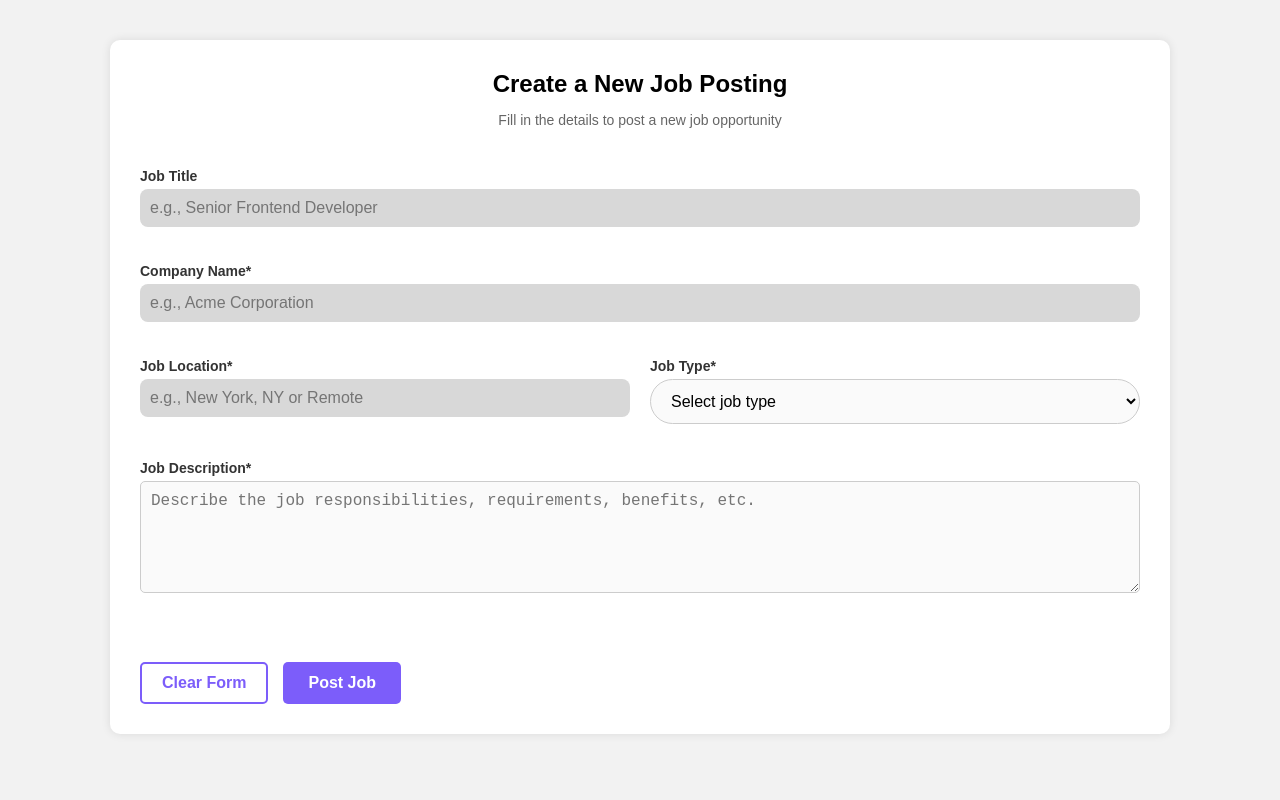
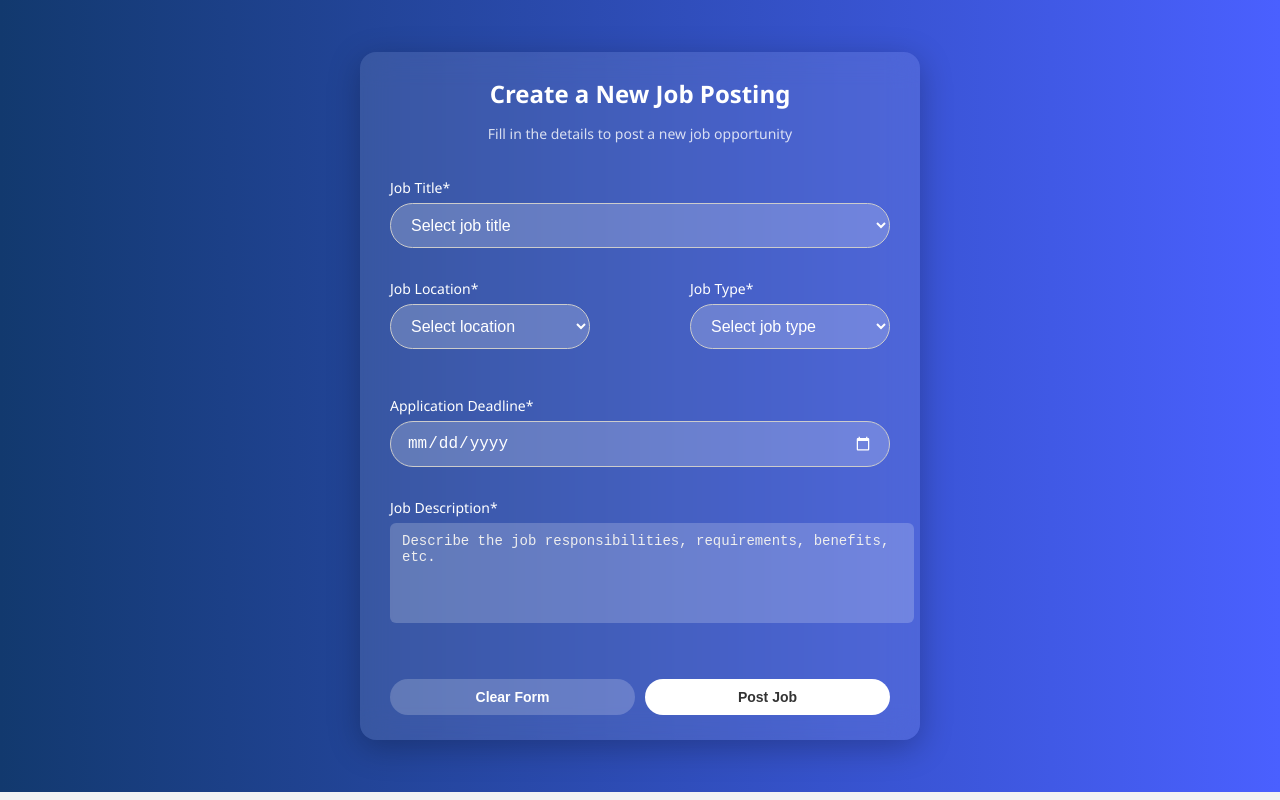
Before and after one commit to kaveenskn/InternQuest-web-Group2, a React (Vite) app: page /post in a window 1280 px wide. Built offline with nearby package versions, Linux system fonts and the light colour scheme.

Commit message:
Altered Jobpost form

```diff
--- a/src/App.css
+++ b/src/App.css
@@ -7,9 +7,14 @@ body, html, #root {
   height: auto;
   min-height: 100vh;
   overflow-x: hidden; /* Prevent horizontal scrolling */
+  height: 100%;
+  width: 100%;
+  margin: 0;
+  font-family: sans-serif;
+  background-color: #f2f2f2;
 }
 
-/* Make the entire page scrollable */
+
 body {
   overflow-y: auto; /* Allows vertical scrolling */
   background-color: #f5f5f5;
--- a/src/component/Jobpostform.jsx
+++ b/src/component/Jobpostform.jsx
@@ -10,13 +10,32 @@ const jobTypes = [
   'Remote',
 ];
 
+const joblocation = [
+  'Colombo',
+  'Bandarawela',
+  'Kandy',
+  'Jaffna',
+  'Galle'
+];
+
+const jobTitles = [
+  'Software Engineer',
+  'Frontend Developer',
+  'Backend Developer',
+  'UI/UX Designer',
+  'Project Manager',
+  'Data Analyst',
+  'QA Tester',
+  'DevOps Engineer'
+];
+
 function Jobpostform() {
   const [formData, setFormData] = useState({
     title: '',
-    company: '',
     location: '',
     jobType: '',
     description: '',
+    deadline: '',
   });
 
   const handleChange = (e) => {
@@ -31,10 +50,10 @@ function Jobpostform() {
   const handleClear = () => {
     setFormData({
       title: '',
-      company: '',
       location: '',
       jobType: '',
       description: '',
+      deadline: '',
     });
   };
 
@@ -46,43 +65,36 @@ function Jobpostform() {
 
         <form onSubmit={handleSubmit}>
           <label className="input-label">
-            Job Title
-            <input
-              type="text"
+            Job Title*
+            <select
               name="title"
-              placeholder="e.g., Senior Frontend Developer"
               value={formData.title}
               onChange={handleChange}
               required
               className="input-field"
-            />
-          </label>
-
-          <label className="input-label">
-            Company Name*
-            <input
-              type="text"
-              name="company"
-              placeholder="e.g., Acme Corporation"
-              value={formData.company}
-              onChange={handleChange}
-              required
-              className="input-field"
-            />
+            >
+              <option value="" disabled>Select job title</option>
+              {jobTitles.map((job) => (
+                <option key={job} value={job}>{job}</option>
+              ))}
+            </select>
           </label>
 
           <div className="row">
             <label className="input-label half-width">
               Job Location*
-              <input
-                type="text"
+              <select
                 name="location"
-                placeholder="e.g., New York, NY or Remote"
                 value={formData.location}
                 onChange={handleChange}
                 required
                 className="input-field"
-              />
+              >
+                <option value="" disabled>Select location</option>
+                {joblocation.map((loc) => (
+                  <option key={loc} value={loc}>{loc}</option>
+                ))}
+              </select>
             </label>
 
             <label className="input-label half-width">
@@ -94,17 +106,25 @@ function Jobpostform() {
                 required
                 className="input-field"
               >
-                <option value="" disabled>
-                  Select job type
-                </option>
+                <option value="" disabled>Select job type</option>
                 {jobTypes.map((type) => (
-                  <option key={type} value={type}>
-                    {type}
-                  </option>
+                  <option key={type} value={type}>{type}</option>
                 ))}
               </select>
             </label>
           </div>
+
+          <label className="input-label">
+            Application Deadline*
+            <input
+              type="date"
+              name="deadline"
+              value={formData.deadline}
+              onChange={handleChange}
+              required
+              className="input-field"
+            />
+          </label>
 
           <label className="input-label">
             Job Description*
@@ -120,12 +140,8 @@ function Jobpostform() {
           </label>
 
           <div className="button-row">
-            <button type="button" className="clear-btn" onClick={handleClear}>
-              Clear Form
-            </button>
-            <button type="submit" className="post-btn">
-              Post Job
-            </button>
+            <button type="button" className="clear-btn" onClick={handleClear}>Clear Form</button>
+            <button type="submit" className="post-btn">Post Job</button>
           </div>
         </form>
       </div>
--- a/src/styles/Jobpostform.css
+++ b/src/styles/Jobpostform.css
@@ -1,120 +1,168 @@
-
-/* Reset and base styles */
-body, html, #root {
-    height: 100%;
-    width: 100%;
-    margin: 0;
-    font-family: sans-serif;
-    background-color: #f2f2f2;
+.job-post-container {
+  display: flex;
+  justify-content: center;
+  align-items: center;
+  min-height: 99vh;
+  padding: 20px;
+  box-sizing: border-box;
+  background: linear-gradient(to right, #12396e, #4a60ff);
 }
 
-  /* Container to center everything */
-  .job-post-container {
-    min-height: 100vh;
-    display: flex;
-    justify-content: center;
-    align-items: flex-start;
-    padding: 40px 20px;
-    box-sizing: border-box;
+.job-post-form {
+  background: rgba(255, 255, 255, 0.1);
+  backdrop-filter: blur(15px);
+  -webkit-backdrop-filter: blur(15px);
+  border-radius: 16px;
+  padding: 25px 30px;
+  max-width: 500px;
+  width: 100%;
+  box-shadow: 0 8px 32px rgba(0, 0, 0, 0.25);
+  color: #fff;
+  font-family: 'Segoe UI', Tahoma, Geneva, Verdana, sans-serif;
 }
 
-  /* Main white card */
-  .job-post-form {
-    background: white;
-    padding: 30px;
-    width: 100%;
-    max-width: 1000px;
-    box-shadow: 0 0 10px rgba(0,0,0,0.1);
-    border-radius: 10px;
-  }
-
-  /* Title and subtitle inside the box */
 .form-title {
   font-size: 24px;
   font-weight: bold;
   text-align: center;
-    margin-bottom: 5px;
+  margin-bottom: 8px;
 }
 
 .form-subtitle {
+  text-align: center;
   font-size: 14px;
-    text-align: center;
-    color: #666;
-    margin-bottom: 25px;
+  margin-bottom: 20px;
+  opacity: 0.8;
 }
 
-  /* Labels and inputs */
 .input-label {
-    font-weight: 600;
-    margin-bottom: 6px;
   display: block;
-    color: #333;
+  font-size: 14px;
+  margin-bottom: 16px;
 }
 
 .input-field,
 .textarea-field {
+  display: block;
   width: 100%;
-    padding: 10px;
-    font-size: 16px;
-    margin-top: 5px;
-    margin-bottom: 15px;
-    border: 1px solid #ccc;
-    border-radius: 5px;
-    box-sizing: border-box;
-    background-color: #fafafa;
+  margin-top: 6px;
+  padding: 8px 12px;
+  border: none;
+  background: rgba(255, 255, 255, 0.2);
+  color: #fff;
+  font-size: 14px;
+  outline: none;
+  border-radius: 6px;
+}
+
+.input-field::placeholder,
+.textarea-field::placeholder {
+  color: #eee;
+}
+
+input[type="date"]::-webkit-calendar-picker-indicator {
+  filter: invert(1);
+}
+select option {
+  background-color: #12396e;
+  color: #fff;
 }
 
 .textarea-field {
-    resize: vertical;
+  resize: none;
+  padding: 10px 12px;
+  text-align: left;
 }
 
-  /* Horizontal row for two fields */
 .row {
   display: flex;
-    gap: 20px;
+  justify-content: space-between;
+  gap: 2px;
+  flex-wrap: wrap;
+  margin-bottom: 16px;
+}
+
+.row .input-field{
+width: 200px;
+
+}
+
+.button-row {
+  display: flex;
+  justify-content: space-between;
+  margin-top: 20px;
+  gap: 10px;
   flex-wrap: wrap;
 }
 
-  .half-width {
+.clear-btn,
+.post-btn {
+  padding: 10px 20px;
+  border-radius: 25px;
+  border: none;
+  cursor: pointer;
+  font-weight: bold;
+  font-size: 14px;
+  transition: 0.3s ease;
   flex: 1;
-    min-width: 240px;
-  }
-
-  /* Buttons */
-  .button-row {
-    display: flex;
-    justify-content: flex-start;
-    gap: 15px;
-    margin-top: 25px;
+  min-width: 120px;
 }
 
 .clear-btn {
-    background-color: white;
-    border: 2px solid #7c5dfa;
-    color: #7c5dfa;
-    padding: 10px 20px;
-    font-weight: bold;
-    border-radius: 5px;
-    cursor: pointer;
-    transition: all 0.3s ease;
+  background: rgba(255, 255, 255, 0.2);
+  color: #fff;
 }
 
 .clear-btn:hover {
-    background-color: #7c5dfa;
-    color: white;
+  background: rgba(255, 255, 255, 0.3);
 }
 
 .post-btn {
-    background-color: #7c5dfa;
-    color: white;
-    border: none;
-    padding: 10px 25px;
-    font-weight: bold;
-    border-radius: 5px;
-    cursor: pointer;
-    transition: background-color 0.3s ease;
+  background-color: white;
+  color: #333;
 }
 
 .post-btn:hover {
-    background-color: #5a3ec1;
+  background-color: #f0f0f0;
 }
+
+@media (max-width: 768px) {
+  .job-post-form {
+    padding: 18px;
+  }
+
+  .form-title {
+    font-size: 20px;
+  }
+
+  .form-subtitle {
+    font-size: 13px;
+  }
+
+  .row {
+    flex-direction: column;
+    gap: 10px;
+  }
+.row .input-field{
+  width: 100%;
+
+}
+
+  .textarea-field{
+    width: 95%;
+  }
+
+  .half-width {
+    min-width: 100%;
+  }
+
+  .button-row {
+    flex-direction: column;
+    align-items: stretch;
+  }
+
+  .clear-btn,
+  .post-btn {
+    width: 100%;
+  }
+}
```
Lines whose indentation alone changed are shown as unchanged.
